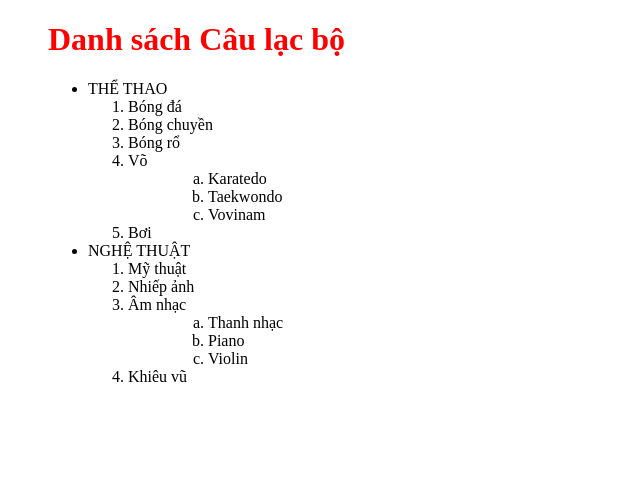
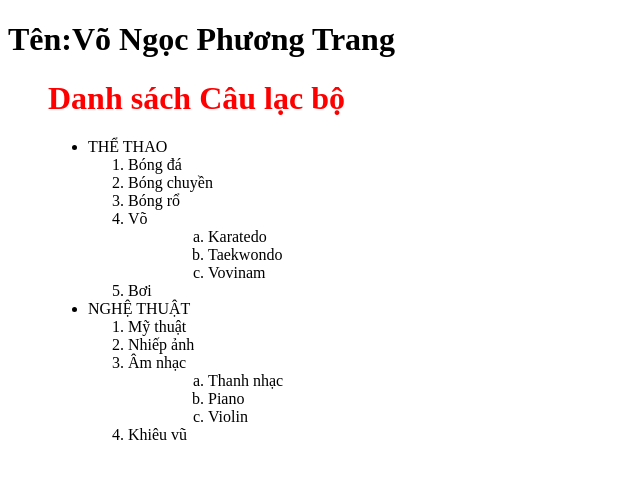
Before and after one commit to KhQuang/ptlan3, a plain HTML site: page index.html in a window 1280 px wide. Shown: the whole page, without its empty margins (0-640 px from the left). Drawn offline with Linux system fonts and the light colour scheme.

Commit message:
Update index.html

```diff
--- a/index.html
+++ b/index.html
@@ -4,6 +4,7 @@
         <title>Lần 3</title>
     </head>
     <body>
+        <h1>Tên:Võ Ngọc Phương Trang</h1>
         <ol>
             <h1 style="color:red"> Danh sách Câu lạc bộ </h1>
             <ul style="list-style-type:disc;">
```
